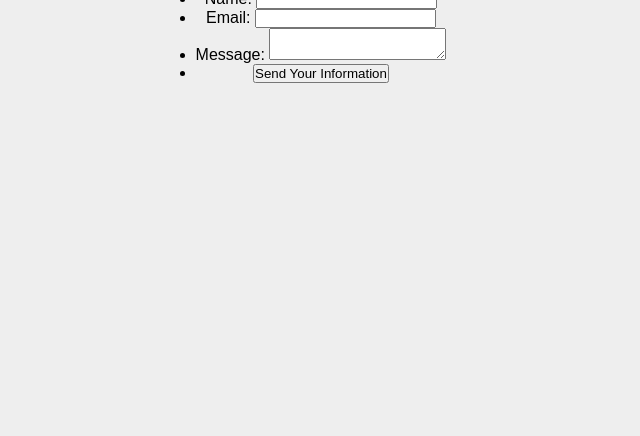
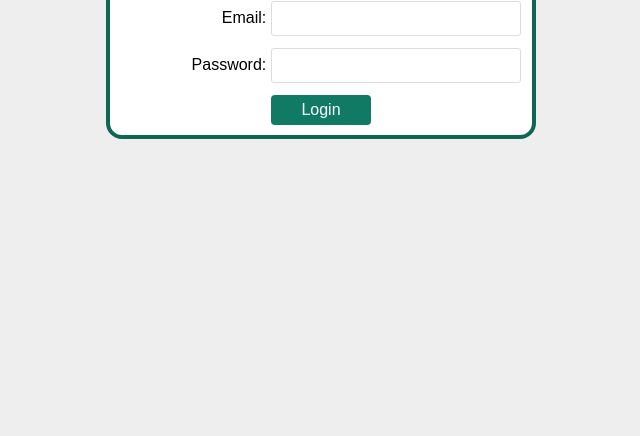
Before and after one commit to huskies-computer-club/east-club-site, a website: page public/login.html in a window 1280 px wide. Shown: the part 364-800 px from the top of the page, without its empty margins (319-959 px from the left). Drawn offline with Linux system fonts and the light colour scheme.

Commit message:
Update login.html

```diff
--- a/public/login.html
+++ b/public/login.html
@@ -9,25 +9,25 @@
 </head>
 
 <body>
-  <form action="/my-handling-form-page" method="post">
+  <div class="container">
+    <form action="/login" method="post">
+      <h1>Login</h1>
       <ul>
-      <li>
-        <label for="name">Name:</label>
-        <input type="text" id="name" name="user_name" />
+        <li class="form-item">
+          <label for="email">Email:</label>
+          <input type="text" id="email" name="email" required />
         </li>
         <li>
-        <label for="mail">Email:</label>
-        <input type="email" id="mail" name="user_email" />
+          <label for="password">Password:</label>
+          <input type="password" id="password" name="password" required />
         </li>
-      <li>
-        <label for="msg">Message:</label>
-        <textarea id="msg" name="user_message"></textarea>
         <li class="button">
-        <button type="submit">Send Your Information</button>
+          <button type="login">Login</button>
         </li>
         </li>
       </ul>
     </form>
+  </div>
 </body>
 
 </html>
```
Lines whose indentation alone changed are shown as unchanged.
